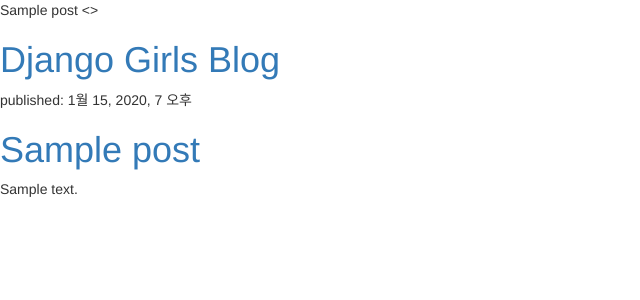
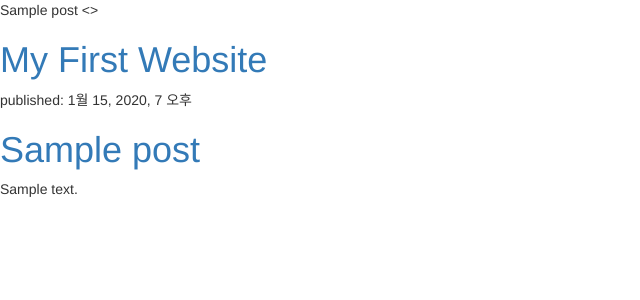
Before and after one commit to JeeeunYou/my-first-blog, a Django app: template blog/templates/blog/post_list.html in a window 1280 px wide. Shown: the top 300 px of the page, without its empty margins (0-640 px from the left). Run offline with Django 3.2, Linux system fonts and the light colour scheme; the template is opened without the code that fills it: values that come from a table or form of the project are taken from there, others are empty; tables that the repository leaves empty hold one stand-in row (values such as "Sample post"); some libraries are stand-ins or nearby versions.

Commit message:
Changed the HTML for the site.

```diff
--- a/blog/templates/blog/post_list.html
+++ b/blog/templates/blog/post_list.html
@@ -10,7 +10,7 @@
 <link rel="stylesheet" href="//maxcdn.bootstrapcdn.com/bootstrap/3.2.0/css/bootstrap-theme.min.css">
 <body>
 <div>
-    <h1><a href="/">Django Girls Blog</a></h1>
+    <h1><a href="/">My First Website</a></h1>
 </div>
 
 {% for post in posts %}
```
